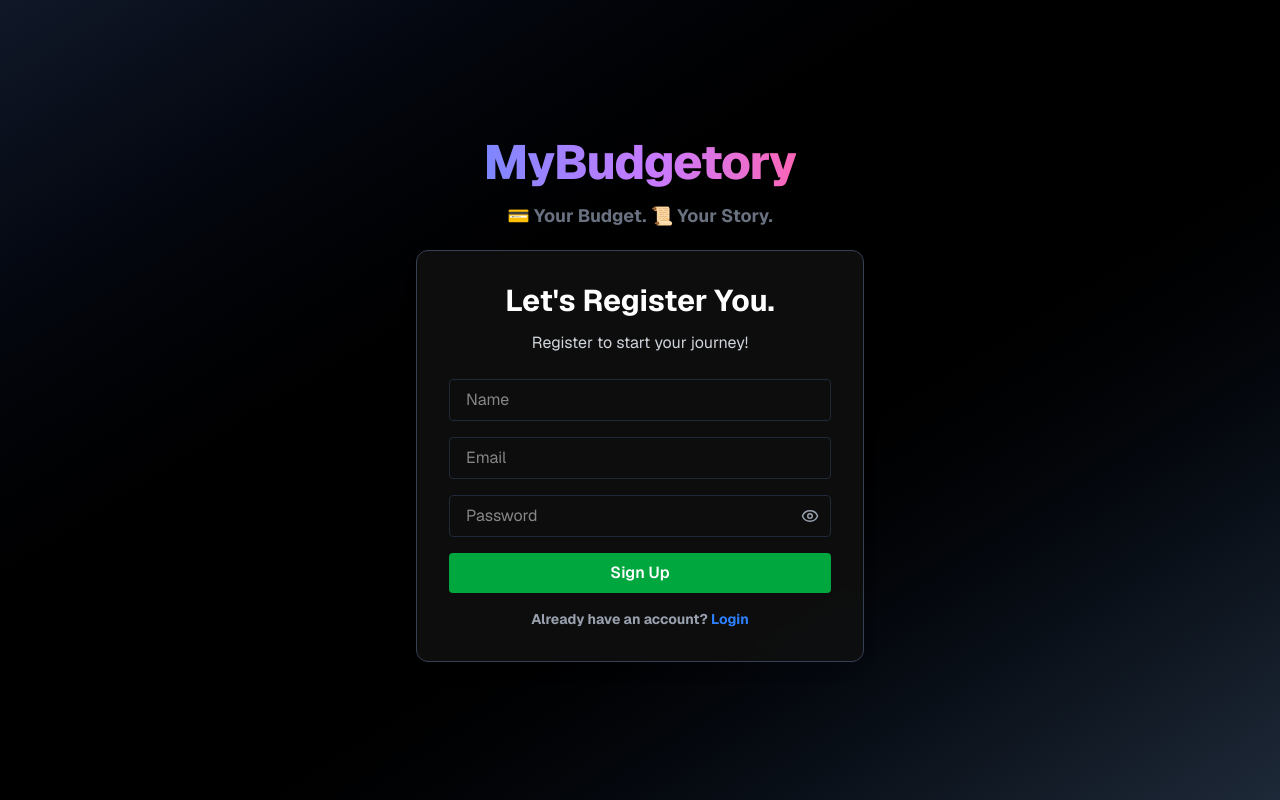
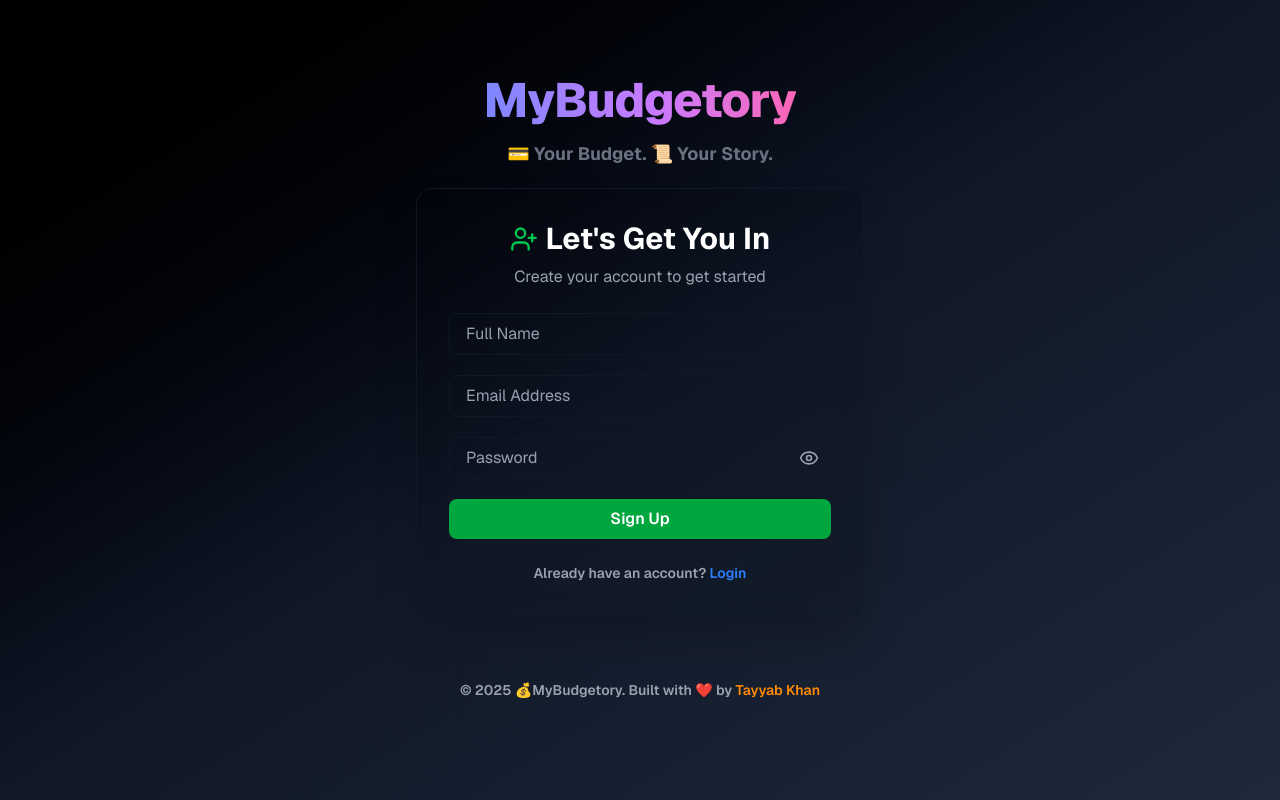
Before and after one commit to justtayyabkhxn/budgetory, a Next.js app: page /signup in a window 1280 px wide. Built offline with nearby package versions, Linux system fonts and the light colour scheme.

Commit message:
login signup ui update

```diff
--- a/src/app/login/page.tsx
+++ b/src/app/login/page.tsx
@@ -2,8 +2,9 @@
 import { useState } from 'react';
 import { useRouter } from 'next/navigation';
 import Link from 'next/link';
-import { Eye, EyeOff } from 'lucide-react';
+import { Eye, EyeOff, LogIn, Mail, Lock } from 'lucide-react';
 import Header from '@/components/Header';
+import Footer from '@/components/Footer';
 
 export default function LoginPage() {
   const [form, setForm] = useState({ email: '', password: '' });
@@ -48,59 +49,77 @@ export default function LoginPage() {
   };
 
   return (
-    <div className="min-h-screen flex flex-col items-center justify-center bg-linear-to-br from-gray-900 via-black to-gray-800 text-white px-4">
-      <Header/>
+    <div className="min-h-screen flex flex-col items-center justify-center bg-gradient-to-br from-black via-gray-900 to-gray-800 text-white px-4">
+      <Header />
 
-      <div className="mt-5 text-center w-full max-w-md bg-[#111111]/80 backdrop-blur-sm rounded-xl p-8 shadow-lg border border-gray-700">
+      <div className="mt-5 w-full max-w-md bg-black/10 backdrop-blur-md rounded-2xl p-8 shadow-2xl border border-gray-900">
+        <div className="flex items-center justify-center mb-4 gap-2">
+          <LogIn className="text-indigo-500" size={28} />
           <h1 className="text-3xl font-bold">Welcome Back</h1>
-        <p className="mt-3 text-gray-300">Log in to continue your journey!</p>
+        </div>
+        <p className="text-center text-gray-300 mb-6">
+          Log in to continue your journey!
+        </p>
 
-        <form onSubmit={handleSubmit} className="mt-6 space-y-4">
+        <form onSubmit={handleSubmit} className="space-y-5">
+          {/* Email Field */}
+          <div className="relative">
+            <Mail className="absolute left-3 top-1/2 transform -translate-y-1/2 text-gray-400" size={18} />
             <input
               type="email"
               name="email"
               placeholder="Email"
               onChange={handleChange}
               required
-            className="w-full px-4 py-2 border border-gray-800 rounded focus:outline-none focus:ring-1 focus:ring-blue-400 placeholder-normal"
+              className="w-full pl-10 pr-4 py-2 border border-gray-900 rounded-lg bg-[#1a1a1a] text-white focus:outline-none focus:ring-2 focus:ring-indigo-500"
             />
+          </div>
 
+          {/* Password Field */}
           <div className="relative">
+            <Lock className="absolute left-3 top-1/2 transform -translate-y-1/2 text-gray-400" size={18} />
             <input
               type={showPassword ? 'text' : 'password'}
               name="password"
               placeholder="Password"
               onChange={handleChange}
               required
-              className="w-full px-4 py-2 border border-gray-800 rounded focus:outline-none focus:ring-1 focus:ring-blue-400 placeholder-normal pr-10"
+              className="w-full pl-10 pr-10 py-2 border border-gray-900 rounded-lg bg-[#1a1a1a] text-white focus:outline-none focus:ring-2 focus:ring-indigo-500"
             />
             <button
               type="button"
-              className="absolute top-1/2 right-3 transform -translate-y-1/2 text-gray-400"
+              className="absolute right-3 top-1/2 transform -translate-y-1/2 text-gray-400"
               onClick={() => setShowPassword(!showPassword)}
             >
               {showPassword ? <EyeOff size={20} /> : <Eye size={20} />}
             </button>
           </div>
 
-          {error && <p className="text-red-500 text-sm">{error}</p>}
+          {/* Error */}
+          {error && <p className="text-red-500 text-sm text-center">{error}</p>}
 
+          {/* Submit */}
           <button
             type="submit"
             disabled={loading}
-            className="w-full bg-indigo-600 hover:bg-indigo-700 transition-colors py-2 rounded font-semibold text-white cursor-pointer disabled:opacity-50"
+            className="w-full bg-indigo-600 hover:bg-indigo-700 transition duration-200 py-2 rounded-lg font-semibold text-white flex items-center justify-center gap-2 disabled:opacity-50"
           >
-            {loading ? 'Logging in...' : 'Login'}
+            {loading ? 'Logging in...' : <>
+              <LogIn size={18} />
+              Login
+            </>}
           </button>
         </form>
 
-        <p className="mt-4 text-center text-gray-400 text-sm font-bold">
+        {/* Footer */}
+        <p className="mt-6 text-center text-gray-400 text-sm font-semibold">
           Don&apos;t have an account?{' '}
-          <Link href="/signup" className="text-blue-500 hover:underline">
+          <Link href="/signup" className="text-indigo-400 hover:underline">
             Sign Up
           </Link>
         </p>
       </div>
+      <Footer/>
     </div>
   );
 }
--- a/src/app/signup/page.tsx
+++ b/src/app/signup/page.tsx
@@ -2,15 +2,12 @@
 import { useState } from 'react';
 import { useRouter } from 'next/navigation';
 import Link from 'next/link';
-import { Eye, EyeOff } from 'lucide-react'; // Optional: for show/hide icons
+import { Eye, EyeOff, UserPlus } from 'lucide-react';
 import Header from '@/components/Header';
+import Footer from '@/components/Footer';
 
 export default function SignupPage() {
-  const [form, setForm] = useState({
-    name: '',
-    email: '',
-    password: '',
-  });
+  const [form, setForm] = useState({ name: '', email: '', password: '' });
   const [error, setError] = useState('');
   const [loading, setLoading] = useState(false);
   const [showPassword, setShowPassword] = useState(false);
@@ -47,29 +44,32 @@ export default function SignupPage() {
   };
 
   return (
-    <div className="min-h-screen flex flex-col items-center justify-center bg-linear-to-br from-gray-900 via-black to-gray-800 text-white px-4">
-      <Header/>
+    <div className="min-h-screen flex flex-col items-center justify-center bg-gradient-to-br from-black via-gray-900 to-gray-800 text-white px-4">
+      <Header />
 
-      <div className="mt-5 text-center w-full max-w-md bg-[#111111]/80 backdrop-blur-sm rounded-xl p-8 shadow-lg border border-gray-700">
-        <h1 className="text-3xl font-bold inline-block">Let&apos;s Register You.</h1>
-        <p className="mt-3 text-gray-300">Register to start your journey!</p>
+      <div className="mt-5 w-full max-w-md bg-black/10 backdrop-blur-md rounded-2xl p-8 shadow-2xl border border-gray-900">
+        <div className="flex items-center justify-center gap-2 mb-2">
+          <UserPlus className="text-green-500" size={28} />
+          <h1 className="text-3xl font-bold">Let's Get You In</h1>
+        </div>
+        <p className="text-center text-gray-400">Create your account to get started</p>
 
-        <form onSubmit={handleSubmit} className="mt-6 space-y-4">
+        <form onSubmit={handleSubmit} className="mt-6 space-y-5">
           <input
             type="text"
             name="name"
-            placeholder="Name"
+            placeholder="Full Name"
             onChange={handleChange}
             required
-            className="w-full px-4 py-2 border border-gray-800 rounded focus:outline-none focus:ring-1 focus:ring-blue-400"
+            className="w-full px-4 py-2 bg-transparent border border-gray-900 rounded-lg focus:outline-none focus:ring-2 focus:ring-green-500 placeholder-gray-400"
           />
           <input
             type="email"
             name="email"
-            placeholder="Email"
+            placeholder="Email Address"
             onChange={handleChange}
             required
-            className="w-full px-4 py-2 border border-gray-800 rounded focus:outline-none focus:ring-1 focus:ring-blue-400"
+            className="w-full px-4 py-2 bg-transparent border border-gray-900 rounded-lg focus:outline-none focus:ring-2 focus:ring-green-500 placeholder-gray-400"
           />
 
           <div className="relative">
@@ -79,15 +79,15 @@ export default function SignupPage() {
               placeholder="Password"
               onChange={handleChange}
               required
-              className="w-full px-4 py-2 border border-gray-800 rounded focus:outline-none focus:ring-1 focus:ring-blue-400"
+              className="w-full px-4 py-2 bg-transparent border border-gray-900 rounded-lg focus:outline-none focus:ring-2 focus:ring-green-500 placeholder-gray-400 pr-10"
             />
             <button
               type="button"
               onClick={() => setShowPassword(!showPassword)}
-              className="absolute inset-y-0 right-3 text-gray-400 hover:text-white focus:outline-none"
+              className="absolute top-1/2 right-3 transform -translate-y-1/2 text-gray-400 hover:text-white"
               tabIndex={-1}
             >
-              {showPassword ? <EyeOff size={18} /> : <Eye size={18} />}
+              {showPassword ? <EyeOff size={20} /> : <Eye size={20} />}
             </button>
           </div>
 
@@ -96,21 +96,24 @@ export default function SignupPage() {
           <button
             type="submit"
             disabled={loading}
-            className={`w-full ${
-              loading ? 'bg-gray-600' : 'bg-green-600 hover:bg-green-700'
-            } transition-colors py-2 rounded font-semibold text-white cursor-pointer`}
+            className={`w-full py-2 rounded-lg font-semibold transition-all duration-300 ${
+              loading
+                ? 'bg-gray-600 cursor-not-allowed'
+                : 'bg-green-600 hover:bg-green-700'
+            }`}
           >
             {loading ? 'Signing up...' : 'Sign Up'}
           </button>
         </form>
 
-        <p className="mt-4 text-center text-gray-400 text-sm font-bold">
+        <p className="mt-6 text-center text-gray-400 text-sm font-semibold">
           Already have an account?{' '}
           <Link href="/login" className="text-blue-500 hover:underline">
             Login
           </Link>
         </p>
       </div>
+      <Footer/>
     </div>
   );
 }
--- a/src/app/transactions/page.tsx
+++ b/src/app/transactions/page.tsx
@@ -176,8 +176,8 @@ export default function Transactions() {
         {/* Recent Transactions */}
         <div className="bg-[#111]/80 backdrop-blur-sm border border-gray-700 rounded-xl p-6 shadow-lg ">
           <div className="flex items-center justify-between gap-5 mb-4">
-            <div className="flex items-center gap-2 text-3xl font-semibold">
-              <ArrowDownWideNarrow size={30} /> <span>All Transactions</span>
+            <div className="flex items-center gap-0 text-xl font-semibold">
+              <ArrowDownWideNarrow size={25} /> <span>All Transactions</span>
             </div>
             <button
               onClick={handleExportCSV}
--- a/src/components/Footer.tsx
+++ b/src/components/Footer.tsx
@@ -6,7 +6,7 @@ import Link from "next/link";
 
 const Footer = () => {
   return (
-    <footer className="text-center mt-20 py-6 text-sm font-semibold text-gray-400  shadow-inner">
+    <footer className="text-center mt-10 py-6 text-sm font-semibold text-gray-400  shadow-inner">
       © 2025 💰MyBudgetory. Built with ❤️ by{" "}
       <Link
         href="https://justtayyabkhan.vercel.app"
--- a/src/components/Menu.tsx
+++ b/src/components/Menu.tsx
@@ -8,7 +8,6 @@ import {
   FileDigit,
   LogIn,
   Menu,
-  SquareChevronRight,
   TextSearch,
   Wallet,
   WalletMinimal,
@@ -87,16 +86,13 @@ export default function MenuButton() {
         }`}
       >
         <div className="flex flex-col h-full p-6 space-y-10  mb-5">
-          <div className="flex justify-between items-center border-b mb-5">
-            <h2 className="text-2xl font-bold text-indigo-600 dark:text-indigo-400 flex items-center gap-2">
-              <SquareChevronRight />
-              Menu
-            </h2>
+          <div className="flex justify-start mb-5">
+
             <button
               onClick={toggleMenu}
-              className="text-md text-gray-500 hover:text-gray-300 cursor-pointer font-extrabold"
+              className="text-md text-white cursor-pointer font-extrabold"
             >
-              X
+              <Menu/>
             </button>
           </div>
           <Link
```
Lines whose indentation alone changed are shown as unchanged.
